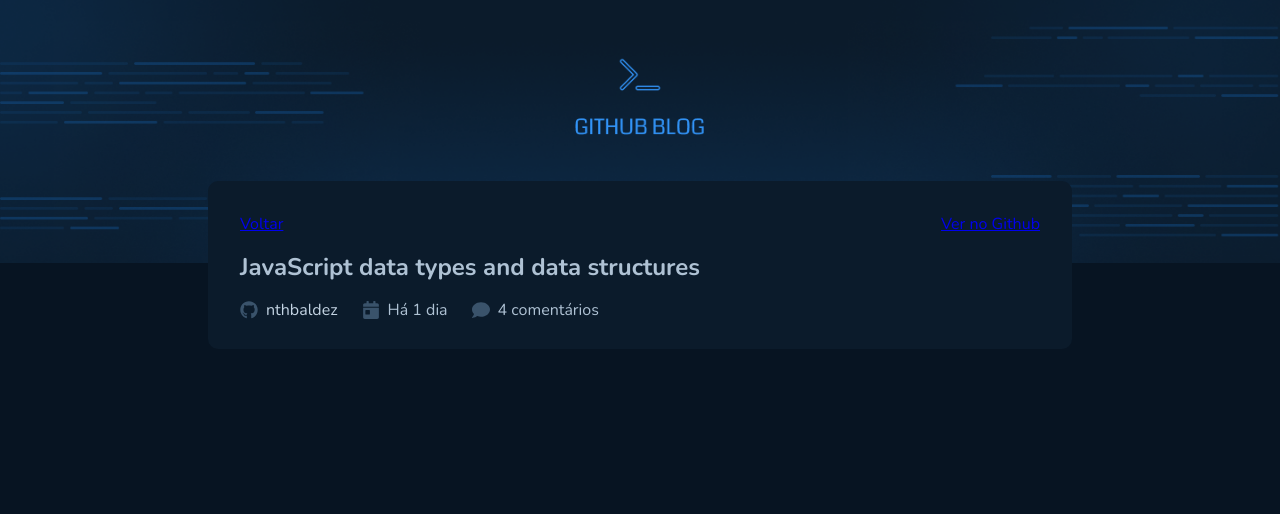
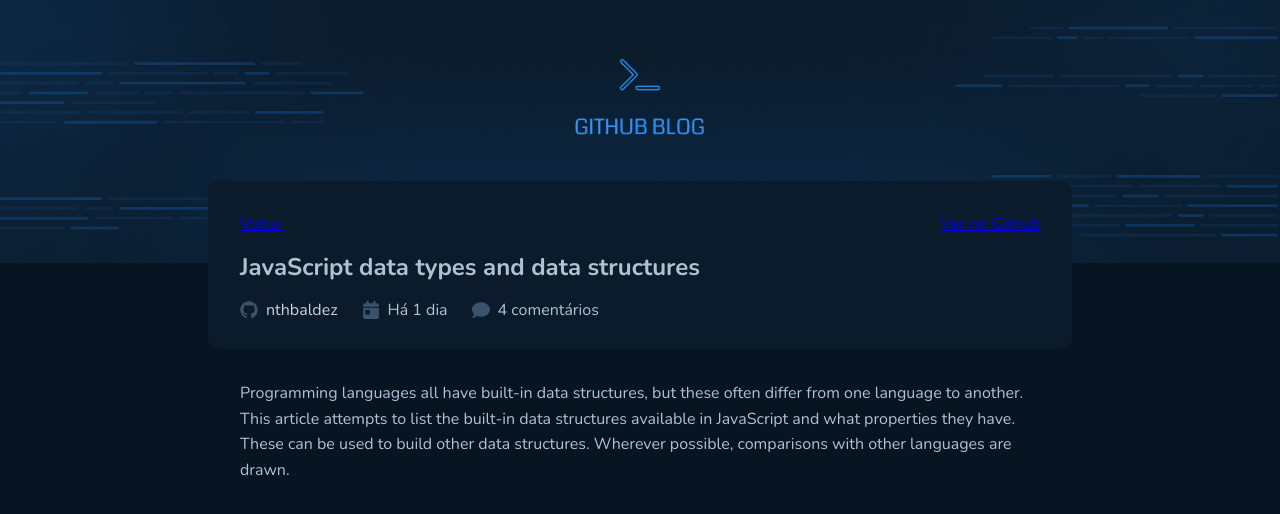
Before and after one commit to nthbaldez/github-blog, a React (Vite) app: page /issue in a window 1280 px wide. Shown: the top 514 px of the page. Built offline with nearby package versions, Linux system fonts and the light colour scheme.

Commit message:
:construction: api consume github

```diff
--- a/src/components/CardProfile/index.tsx
+++ b/src/components/CardProfile/index.tsx
@@ -3,12 +3,23 @@
 import { FaBuilding } from 'react-icons/fa6'
 import { HiUsers } from 'react-icons/hi'
 import { ArrowSquareOut } from 'phosphor-react'
-import ProfileImg from './../../assets/perfil.jpg'
 
-export default function CardProfile() {
+interface UserDataProps {
+  login: string
+  avatarUrl: string
+  followers: number
+  company: string
+}
+
+export default function CardProfile({
+  login,
+  avatarUrl,
+  followers,
+  company,
+}: UserDataProps) {
   return (
     <CardProfileContainer>
-      <img src={ProfileImg} alt="" />
+      <img src={avatarUrl} alt="" />
 
       <ProfileInfo>
         <header>
@@ -28,16 +39,17 @@
         <footer>
           <a href="https://github.com/nthbaldez">
             <FaGithub color="#3A536B" size={18} />
-            <span>nthbaldez</span>
+            <span>{login}</span>
           </a>
 
           <span>
             <FaBuilding color="#3A536B" size={18} />
-            Cask LATAM
+            {company}
           </span>
 
           <span>
-            <HiUsers color="#3A536B" size={18} />4 seguidores
+            <HiUsers color="#3A536B" size={18} />
+            {followers} seguidores
           </span>
         </footer>
       </ProfileInfo>
--- /dev/null
+++ b/src/components/IssueArticle/index.tsx
@@ -0,0 +1,15 @@
+import { IssueArticleContainer } from './styles'
+
+export default function IssueArticle() {
+  return (
+    <IssueArticleContainer>
+      <p>
+        Programming languages all have built-in data structures, but these often
+        differ from one language to another. This article attempts to list the
+        built-in data structures available in JavaScript and what properties
+        they have. These can be used to build other data structures. Wherever
+        possible, comparisons with other languages are drawn.
+      </p>
+    </IssueArticleContainer>
+  )
+}
--- /dev/null
+++ b/src/components/IssueArticle/styles.ts
@@ -0,0 +1,12 @@
+import styled from 'styled-components'
+
+export const IssueArticleContainer = styled.article`
+  display: flex;
+  flex-direction: column;
+  padding: 2rem;
+
+  font-size: 16px;
+  font-style: normal;
+  /* font-weight: 700; */
+  line-height: 160%;
+`
--- a/src/pages/Home/index.tsx
+++ b/src/pages/Home/index.tsx
@@ -1,13 +1,42 @@
+import { useEffect, useState } from 'react'
 import CardProfile from '../../components/CardProfile'
 import IssuesList from '../../components/IssuesList'
 import SearchForm from '../../components/SearchForm'
 import { SectionContainer, SectionContent } from './styles'
+import { api } from '../../services/api'
+
+interface UserDataProps {
+  login: string
+  avatarUrl: string
+  followers: number
+  company: string
+}
 
 export default function Home() {
+  const [userData, setUserData] = useState({} as UserDataProps)
+  // const [issues, setIssues] = useState<>([])
+
+  useEffect(() => {
+    async function getUserData() {
+      const data = await api.get('/nthbaldez')
+
+      console.log(data?.data)
+
+      setUserData({
+        login: data?.data.login,
+        avatarUrl: data?.data.avatar_url,
+        followers: data?.data.followers,
+        company: data?.data.company,
+      })
+    }
+
+    getUserData()
+  }, [])
+
   return (
     <SectionContainer>
       <SectionContent>
-        <CardProfile />
+        <CardProfile {...userData} />
         <SearchForm />
         <IssuesList />
       </SectionContent>
--- a/src/pages/IssuePage/index.tsx
+++ b/src/pages/IssuePage/index.tsx
@@ -1,4 +1,5 @@
 import CardIssue from '../../components/CardIssue'
+import IssueArticle from '../../components/IssueArticle'
 import { SectionContainer, SectionContent } from './styles'
 
 export default function IssuePage() {
@@ -6,6 +7,7 @@
     <SectionContainer>
       <SectionContent>
         <CardIssue />
+        <IssueArticle />
       </SectionContent>
     </SectionContainer>
   )
--- /dev/null
+++ b/src/services/api.ts
@@ -0,0 +1,5 @@
+import axios from 'axios'
+
+export const api = axios.create({
+  baseURL: 'https://api.github.com/users',
+})
```
